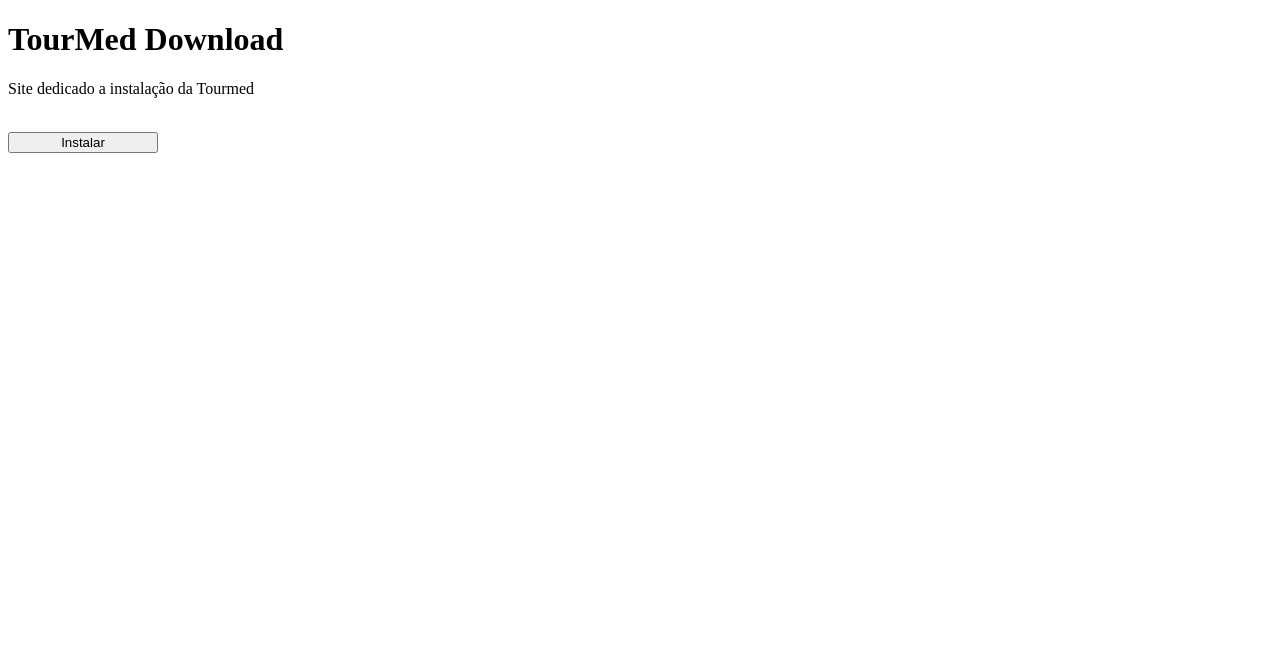
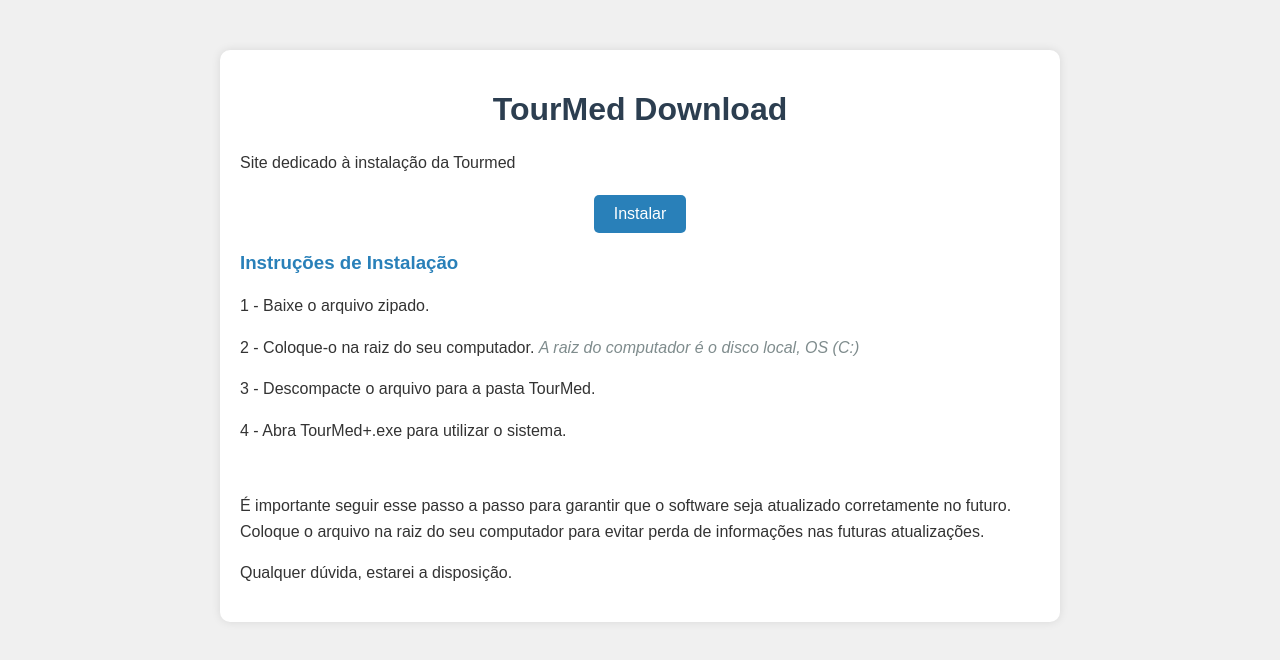
Before and after one commit to IsraelBonicenha/tourmed-clickonce, a plain HTML site: page docs/index.html in a window 1280 px wide. Drawn offline with Linux system fonts and the light colour scheme.

Commit message:
alterações no site, via gpt

```diff
--- a/docs/index.html
+++ b/docs/index.html
@@ -4,15 +4,26 @@
     <meta charset="UTF-8">
     <meta name="viewport" content="width=device-width, initial-scale=1.0">
     <meta http-equiv="refresh" content="30">
-
     <title>TourMed</title>
+    <link rel="stylesheet" href="styles.css">
 </head>
 <body>
+    <div class="container">
         <h1>TourMed Download</h1>
-		<p>Site dedicado a instalação da Tourmed</p>
+        <p>Site dedicado à instalação da Tourmed</p>
+        <div class="button-container">
+            <a href="releases/TourMed.zip" download>
+                <button class="download-button">Instalar</button>
+            </a>
+        </div>
+        <h3>Instruções de Instalação</h3>
+        <p>1 - Baixe o arquivo zipado.</p>
+        <p>2 - Coloque-o na raiz do seu computador. <em>A raiz do computador é o disco local, OS (C:)</em></p>
+        <p>3 - Descompacte o arquivo para a pasta TourMed.</p>
+        <p>4 - Abra TourMed+.exe para utilizar o sistema.</p>
         <br>
-		<a href="releases/TourMed.zip" download>
-			<button style="width:150px"> Instalar </button>
-		</a>
+        <p>É importante seguir esse passo a passo para garantir que o software seja atualizado corretamente no futuro. Coloque o arquivo na raiz do seu computador para evitar perda de informações nas futuras atualizações.</p>
+        <p>Qualquer dúvida, estarei a disposição.</p>
+    </div>
 </body>
 </html>
--- a/docs/styles.css
+++ b/docs/styles.css
@@ -0,0 +1,55 @@
+body {
+    font-family: Arial, sans-serif;
+    background-color: #f0f0f0;
+    margin: 0;
+    padding: 0;
+}
+
+.container {
+    max-width: 800px;
+    margin: 50px auto;
+    background-color: #ffffff;
+    padding: 20px;
+    border-radius: 10px;
+    box-shadow: 0 0 10px rgba(0, 0, 0, 0.1);
+}
+
+h1 {
+    color: #2c3e50;
+    text-align: center;
+}
+
+h3 {
+    color: #2980b9;
+}
+
+p {
+    font-size: 16px;
+    line-height: 1.6;
+    color: #333333;
+}
+
+em {
+    color: #7f8c8d;
+}
+
+.button-container {
+    text-align: center;
+    margin-top: 20px;
+}
+
+.download-button {
+    background-color: #2980b9;
+    color: white;
+    padding: 10px 20px;
+    border: none;
+    border-radius: 5px;
+    text-decoration: none;
+    font-size: 16px;
+    cursor: pointer;
+    transition: background-color 0.3s;
+}
+
+.download-button:hover {
+    background-color: #1abc9c;
+}
```
Lines whose indentation alone changed are shown as unchanged.
